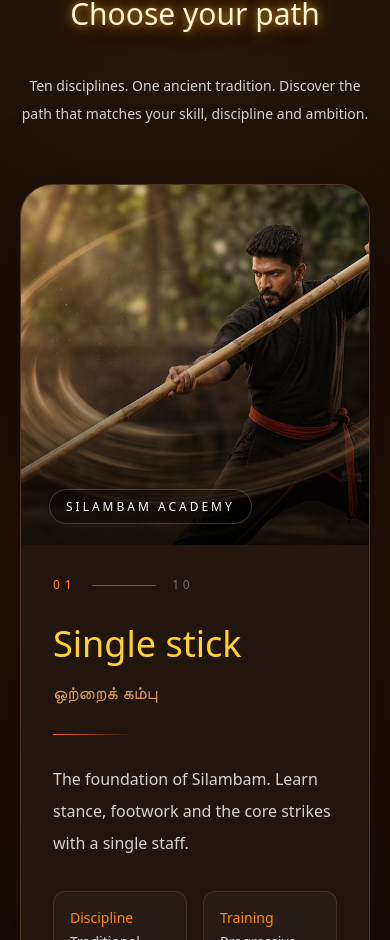
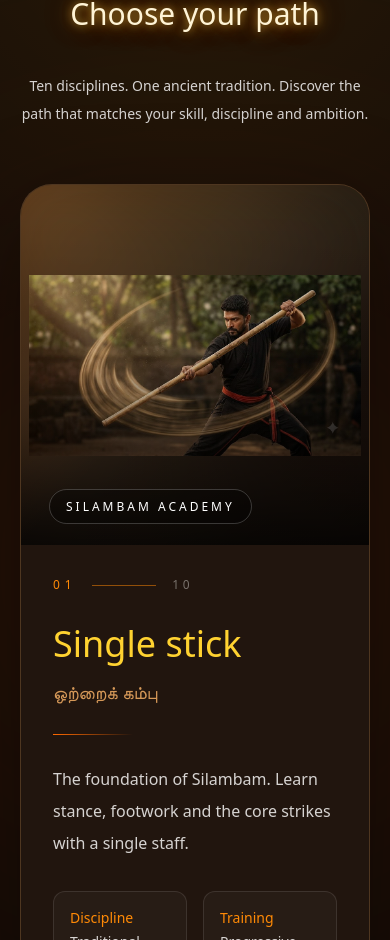
Before and after one commit to Selvi-lab/Silambam-Academy-deployment, a Next.js app: page / in a window 390 px wide. Shown: the part 7312-8252 px from the top of the page. Built offline with nearby package versions, Linux system fonts and the light colour scheme; a web font is replaced by a local one.

Commit message:
Update training section and program images

```diff
--- a/app/page.tsx
+++ b/app/page.tsx
@@ -378,9 +378,6 @@ function Hero() {
   );
 }
 
-
-
-
 function About() {
   return (
     <section
@@ -463,7 +460,6 @@ function About() {
     </section>
   );
 }
-
 
 
 function Why() {
@@ -569,8 +565,6 @@ function Why() {
     </section>
   );
 }
-
-
 
 
 function Training() {
@@ -1138,10 +1132,22 @@ function Gallery() {
                         src={it.img}
                         alt={it.title}
                         fill
-                        priority={i === 0}
+                        aria-hidden
+                        //priority={i === 0}
                         sizes="(max-width: 1024px) 100vw, 50vw"
                         style={{ objectPosition: it.pos ?? "center" }}
-                        className="object-cover transition-transform duration-[1.5s] group-hover:scale-105"
+                        className="scale-125 object-cover opacity-50 blur-2xl"
+                        //className="object-cover transition-transform duration-[1.5s] group-hover:scale-105"
+                      />
+
+                      {/* Main image: auto-fits fully, never cropped */}
+                      <Image
+                         src={it.img}
+                         alt={it.title}
+                         fill
+                         priority={i === 0}
+                         sizes="(max-width: 1024px) 100vw, 50vw"
+                         className="object-contain p-2 transition-transform duration-[1.5s] group-hover:scale-105 sm:p-4"
                       />
 
                       {/* Image overlay */}
```
